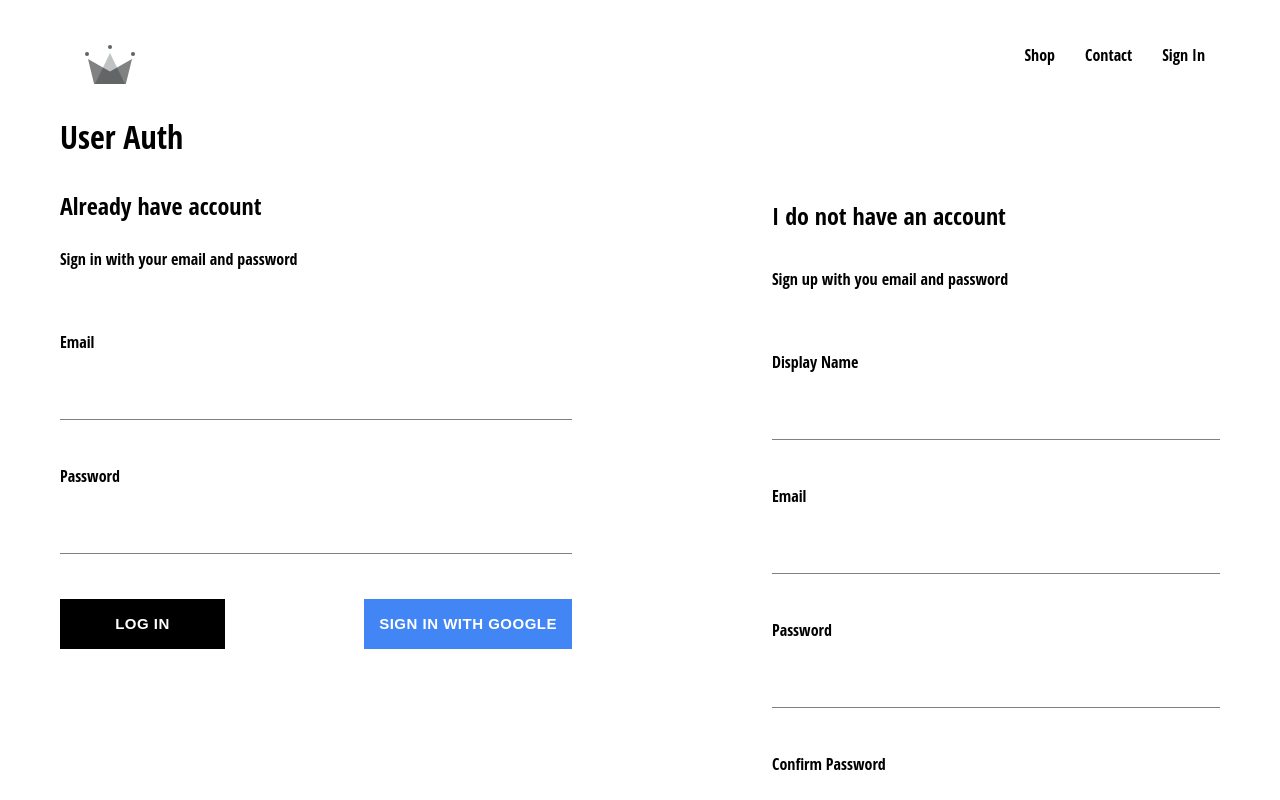
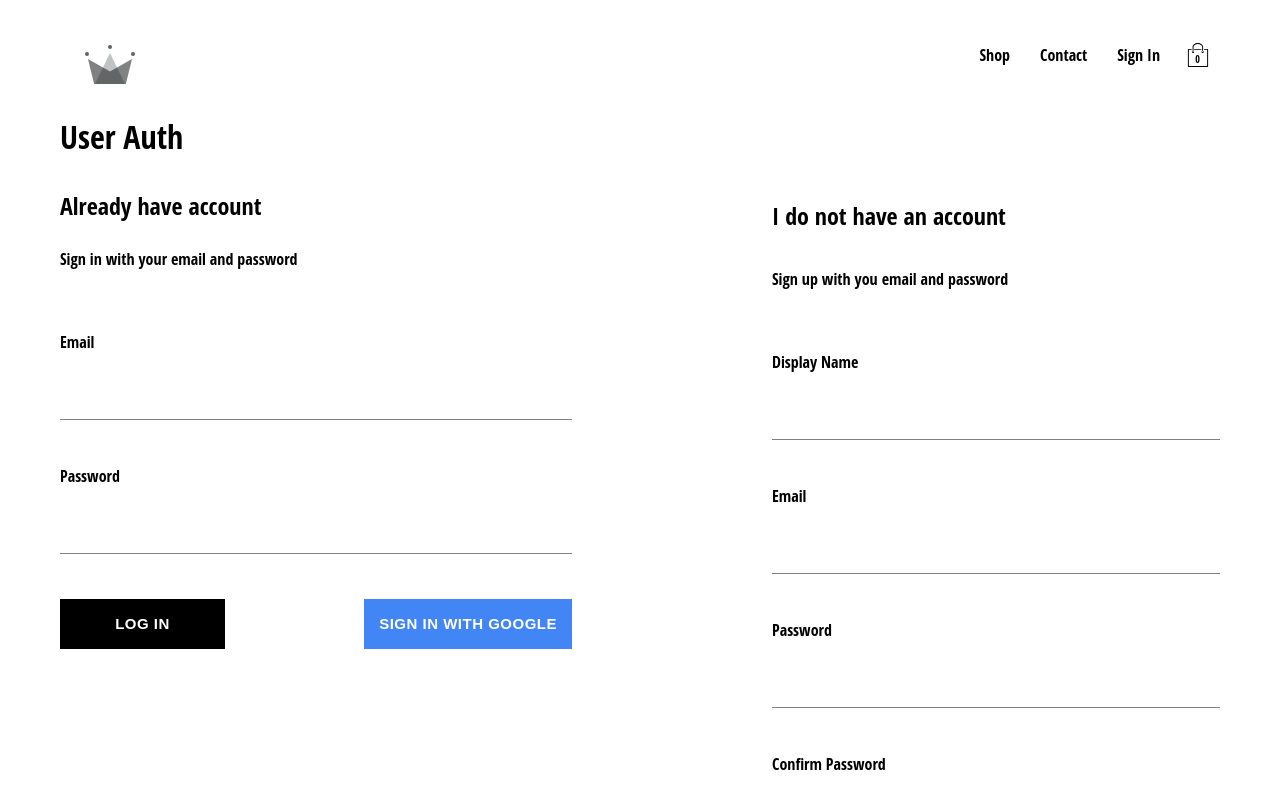
Before and after one commit to LFMB/crwn-clothing, a React (Create React App) app: page /sign-in in a window 1280 px wide. Shown: the top 800 px of the page. Built offline with nearby package versions, Linux system fonts and the light colour scheme; no server answers.

Commit message:
added cart-icon and dropdown to app - also added cartReducer

```diff
--- /dev/null
+++ b/src/components/cart-dropdown/cart-dropdown.component.jsx
@@ -0,0 +1,14 @@
+import React from 'react';
+import FormBtn from '../buttons/form-btn.component';
+
+import './cart-dropdown.styles.scss';
+
+
+const CartDropdown = () => (
+	<div className="cart-dropdown">
+		<div className="cart-items" />
+		<FormBtn>Go to Checkout</FormBtn>
+	</div>
+)
+
+export default CartDropdown;
--- /dev/null
+++ b/src/components/cart-dropdown/cart-dropdown.styles.scss
@@ -0,0 +1,24 @@
+.cart-dropdown {
+	position: absolute;
+	width: 240px;
+	height: 340px;
+	display: flex;
+	flex-direction: column;
+	padding: 20px;
+	border: 1px solid #000;
+	background-color: #fff;
+	top: 80px;
+	right: 0;
+	z-index: 5;
+
+	.cart-items {
+		height: 240px;
+		display: flex;
+		flex-direction: column;
+		overflow-y: scroll;
+	}
+
+	button {
+		margin-top: auto;
+	}
+}
--- /dev/null
+++ b/src/components/cart-icon/cart-icon.component.jsx
@@ -0,0 +1,22 @@
+import React from 'react';
+import { connect } from 'react-redux';
+
+import { toggleCartHidden } from  '../../redux/cart/cart.actions';
+
+import { ReactComponent as ShoppingIcon } from '../../assets/shopping-bag.svg';
+
+import './cart-icon.styles.scss';
+
+const CartIcon = ({toggleCartHidden}) => (
+	<div className="cart-icon" onClick={toggleCartHidden}>
+		<ShoppingIcon className="shopping-icon"/>
+		<span className="item-count">0</span>
+	</div>
+);
+
+const mapDispatchToProps = dispatch => ({
+	toggleCartHidden: () => dispatch(toggleCartHidden())
+});
+
+
+export default connect(null, mapDispatchToProps)(CartIcon);
--- /dev/null
+++ b/src/components/cart-icon/cart-icon.styles.scss
@@ -0,0 +1,21 @@
+.cart-icon {
+	width: 45px;
+	height: 45px;
+	position: relative;
+	display: flex;
+	align-items: center;
+	justify-content: center;
+	cursor: pointer;
+
+	.shopping-icon {
+		width: 24px;
+		height: 24px;
+	}
+
+	.item-count {
+		position: absolute;
+		font-size: 10px;
+		font-weight: bold;
+		bottom: 12px;
+	}
+}
--- a/src/components/header/header.component.jsx
+++ b/src/components/header/header.component.jsx
@@ -2,13 +2,17 @@
 import { Link } from 'react-router-dom';
 import { connect } from 'react-redux';
 
+import CartIcon from '../cart-icon/cart-icon.component';
+import CartDropown from '../cart-dropdown/cart-dropdown.component';
+
 import { ReactComponent as Logo } from '../../assets/crown.svg';
+
 import './header.styles.scss';
 
 import { auth } from '../../firebase/firebase.utils';
 
 
-const Header = ({currentUser}) => (
+const Header = ({currentUser, hidden}) => (
 	<div className='header'>
 		<Link className="logo-container" to="/">
 			<Logo className='logo' />
@@ -20,25 +24,33 @@
 			<Link className='option' to='/shop'>
 				Contact
 			</Link>
-			{
-				currentUser ?
+			{currentUser ? (
 				<div
 					className='option'
 					onClick={() => auth.signOut()}
 				>
 					Sign Out
 				</div>
-					:
+				) : (
 				<Link className='option' to='/sign-in'>
 					Sign In
 				</Link>
+			)}
+			<CartIcon />
+		</div>
+		{
+			hidden ? null : <CartDropown />
 		}
-		</div>
 	</div>
 )
 
-const mapStateToProps = state => ({
-	currentUser: state.user.currentUser
-})
+const mapStateToProps = ({
+		user: {currentUser},
+		cart: {hidden}
+	}
+) => ({
+		currentUser,
+		hidden
+});
 
 export default connect(mapStateToProps)(Header);
--- /dev/null
+++ b/src/redux/cart/cart.actions.js
@@ -0,0 +1,5 @@
+import CartActionTypes from './cart.types';
+
+export const toggleCartHidden = () => ({
+	type: CartActionTypes.TOGGLE_CART_HIDDEN
+});
--- /dev/null
+++ b/src/redux/cart/cart.reducer.js
@@ -0,0 +1,20 @@
+import CartActionTypes from './cart.types';
+
+const INITIAL_STATE = {
+	hidden: true,
+}
+
+
+const cartReducer = (state = INITIAL_STATE, action) => {
+	switch (action.type) {
+		case CartActionTypes.TOGGLE_CART_HIDDEN:
+			return {
+				...state,
+				hidden: !state.hidden
+			};
+		default:
+			return state;
+	}
+}
+
+export default cartReducer;
--- /dev/null
+++ b/src/redux/cart/cart.types.js
@@ -0,0 +1,5 @@
+const CartActionTypes = {
+	TOGGLE_CART_HIDDEN: 'TOGGLE_CART_HIDDEN'
+};
+
+export default CartActionTypes;
--- a/src/redux/root-reducer.js
+++ b/src/redux/root-reducer.js
@@ -1,8 +1,10 @@
 import { combineReducers } from 'redux';
 
 import userReducer from './user/user.reducer';
+import cartReducer from './cart/cart.reducer';
 
 
 export default combineReducers({
-	user: userReducer
+	user: userReducer,
+	cart: cartReducer
 })
```
Also changed, not shown: src/assets/shopping-bag.svg (added). Lines whose indentation alone changed are shown as unchanged.
